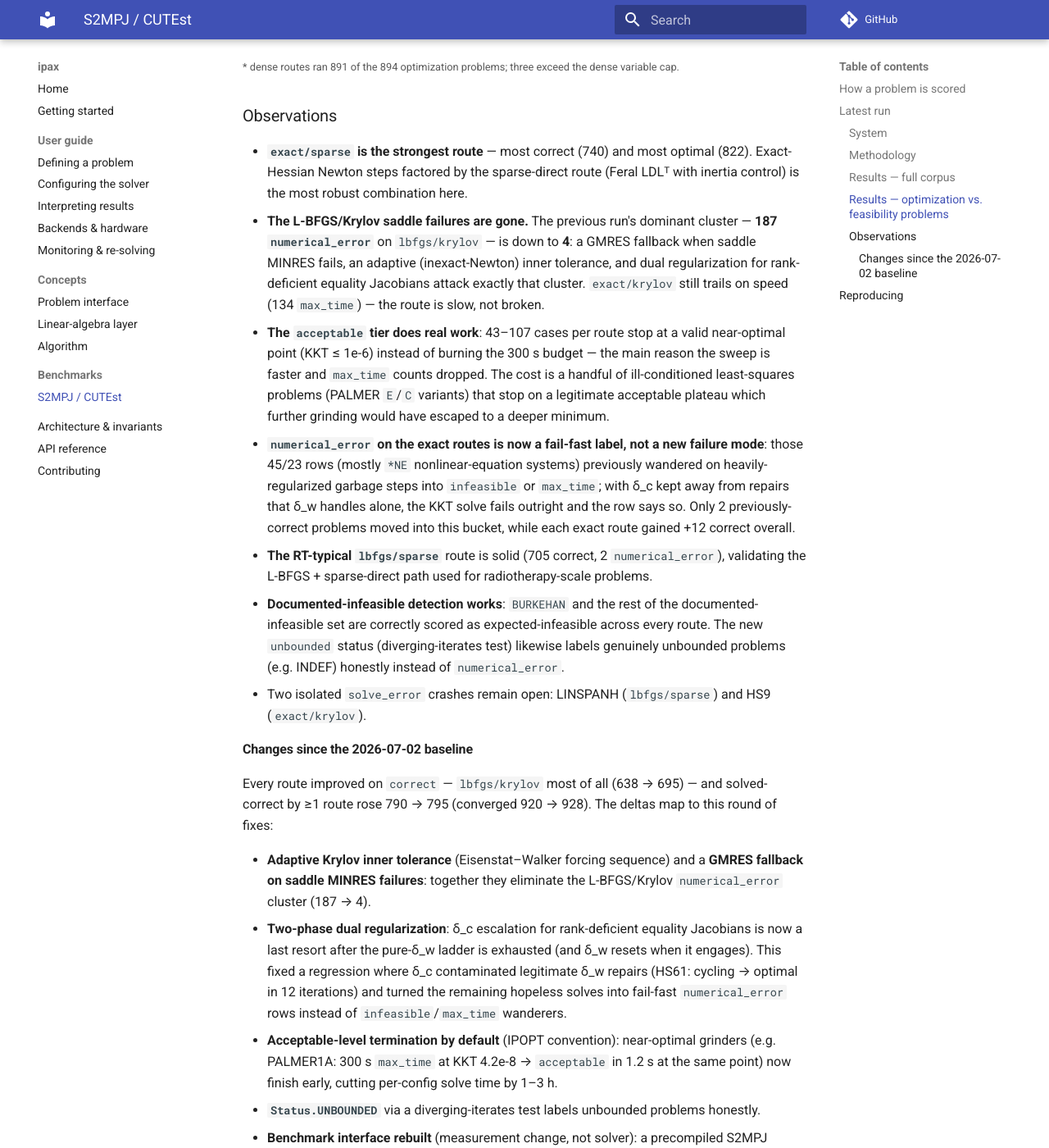
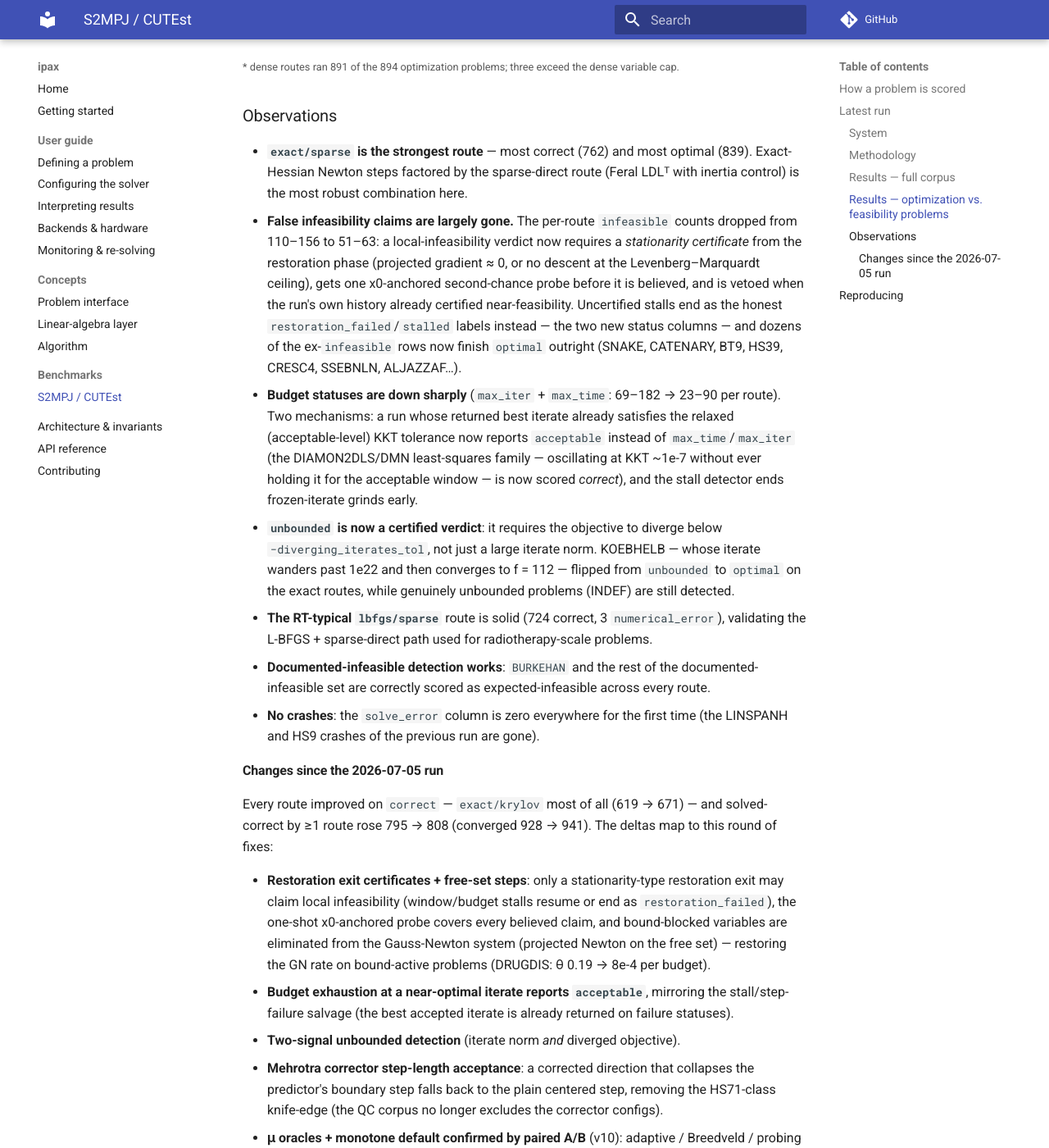
Before and after one commit to wahln/ipax, an MkDocs documentation site: the page built from docs/benchmarks/s2mpj.md, in a window 1280 px wide and 1400 px high, scrolled down 3234 px. Shown: the whole window at 82% size. Built offline with MkDocs 1.6.1 and Material for MkDocs 9.7.7, drawn with Linux system fonts in a browser that asks for light colours; comment, search, counter and statistics services are not loaded; some of the changed text lies outside the part shown.

Commit message:
docs(benchmarks): refresh the S2MPJ page with the 2026-07-10 v11 sweep
Full-corpus rerun after the 2026-07-08/09 fix batch (restoration exit
certificates + x0 probe + free-set steps, budget-ACCEPTABLE salvage,
two-signal unbounded detection, Mehrotra step-length acceptance, mu
oracle arc) and the cuDSS/logging commits.

Headlines vs the 2026-07-05 run: every route up on correct (exact/
sparse 740 -> 762, exact/krylov 619 -> 671), union correct-by-any-route
795 -> 808 and converged-by-any 928 -> 941; per-route infeasible counts
drop from 110-156 to 51-63 (false claims relabeled restoration_failed/
stalled or rescued outright); budget statuses down sharply with the
DIAMON2DLS/DMN least-squares family now scored correct via the
acceptable salvage; KOEBHELB unbounded -> optimal on the exact routes;
zero solve_error rows for the first time. Tables gain the stalled and
restoration_failed status columns.

Co-Authored-By: Claude Fable 5 <noreply@anthropic.com>

```diff
--- a/docs/benchmarks/s2mpj.md
+++ b/docs/benchmarks/s2mpj.md
@@ -85,17 +85,17 @@ infeasibility); `converged` is the weaker tier (reached a valid KKT point, possi
 a different local optimum — a superset of `correct`). The status columns are the raw
 terminal states.
 
-| config | correct | converged | optimal | acceptable | infeasible | max_iter | max_time | unbounded | num.err | solve.err |
-| --- | --- | --- | --- | --- | --- | --- | --- | --- | --- | --- |
-| `lbfgs/dense`  | 710 / 1098 | 839 | 731 | 107 | 149 | 53 | 55  | 1  | 2  | 0 |
-| `lbfgs/krylov` | 695 / 1101 | 822 | 726 | 95  | 143 | 37 | 95  | 1  | 4  | 0 |
-| `lbfgs/sparse` | 705 / 1101 | 834 | 738 | 95  | 156 | 51 | 57  | 1  | 2  | 1 |
-| `exact/dense`  | 715 / 1098 | 840 | 759 | 80  | 110 | 16 | 85  | 3  | 45 | 0 |
-| `exact/krylov` | 619 / 1101 | 764 | 720 | 43  | 147 | 48 | 134 | 6  | 2  | 1 |
-| `exact/sparse` | **740 / 1101** | **870** | **822** | 47 | 120 | 16 | 62 | 11 | 23 | 0 |
+| config | correct | converged | optimal | acceptable | infeasible | stalled | rest.failed | max_iter | max_time | unbounded | num.err | solve.err |
+| --- | --- | --- | --- | --- | --- | --- | --- | --- | --- | --- | --- | --- |
+| `lbfgs/dense`  | 720 / 1098 | 854 | 742 | 111 | 61 | 96 | 63 | 14 | 9  | 1 | 1  | 0 |
+| `lbfgs/krylov` | 706 / 1101 | 840 | 733 | 106 | 61 | 81 | 55 | 9  | 48 | 1 | 7  | 0 |
+| `lbfgs/sparse` | 724 / 1101 | 857 | 736 | 120 | 62 | 95 | 62 | 14 | 8  | 1 | 3  | 0 |
+| `exact/dense`  | 720 / 1098 | 847 | 761 | 85  | 51 | 65 | 36 | 20 | 28 | 1 | 51 | 0 |
+| `exact/krylov` | 671 / 1101 | 807 | 757 | 49  | 63 | 87 | 53 | 24 | 66 | 0 | 2  | 0 |
+| `exact/sparse` | **762 / 1101** | **894** | **839** | 54 | 59 | 49 | 44 | 14 | 16 | 1 | 25 | 0 |
 
-Solved-correct by **at least one route: 795 / 1101**; converged by at least one
-route: **928 / 1101**.
+Solved-correct by **at least one route: 808 / 1101**; converged by at least one
+route: **941 / 1101**.
 
 ### Results — optimization vs. feasibility problems
 
@@ -106,76 +106,79 @@ the optimization rate. The optimization column shows `correct` (`converged`).
 
 | config | optimization (894) | feasibility (207) |
 | --- | --- | --- |
-| `lbfgs/dense`  | 647 / 891* (776) | 63 / 207 |
-| `lbfgs/krylov` | 633 / 894  (760) | 62 / 207 |
-| `lbfgs/sparse` | 642 / 894  (771) | 63 / 207 |
-| `exact/dense`  | 662 / 891* (786) | 53 / 207 |
-| `exact/krylov` | 554 / 894  (699) | 65 / 207 |
-| `exact/sparse` | 671 / 894  (801) | 69 / 207 |
+| `lbfgs/dense`  | 656 / 891* (790) | 64 / 207 |
+| `lbfgs/krylov` | 643 / 894  (777) | 63 / 207 |
+| `lbfgs/sparse` | 660 / 894  (793) | 64 / 207 |
+| `exact/dense`  | 667 / 891* (793) | 53 / 207 |
+| `exact/krylov` | 604 / 894  (740) | 67 / 207 |
+| `exact/sparse` | 688 / 894  (820) | 74 / 207 |
 
 <small>* dense routes ran 891 of the 894 optimization problems; three exceed the
 dense variable cap.</small>
 
 ### Observations
 
-- **`exact/sparse` is the strongest route** — most correct (740) and most
-  optimal (822). Exact-Hessian Newton steps factored by the sparse-direct route
+- **`exact/sparse` is the strongest route** — most correct (762) and most
+  optimal (839). Exact-Hessian Newton steps factored by the sparse-direct route
   (Feral LDLᵀ with inertia control) is the most robust combination here.
-- **The L-BFGS/Krylov saddle failures are gone.** The previous run's dominant
-  cluster — **187 `numerical_error`** on `lbfgs/krylov` — is down to **4**: a
-  GMRES fallback when saddle MINRES fails, an adaptive (inexact-Newton) inner
-  tolerance, and dual regularization for rank-deficient equality Jacobians
-  attack exactly that cluster. `exact/krylov` still trails on speed
-  (134 `max_time`) — the route is slow, not broken.
-- **The `acceptable` tier does real work**: 43–107 cases per route stop at a
-  valid near-optimal point (KKT ≤ 1e-6) instead of burning the 300 s budget —
-  the main reason the sweep is faster and `max_time` counts dropped. The cost is
-  a handful of ill-conditioned least-squares problems (PALMER `E`/`C` variants)
-  that stop on a legitimate acceptable plateau which further grinding would have
-  escaped to a deeper minimum.
-- **`numerical_error` on the exact routes is now a fail-fast label, not a new
-  failure mode**: those 45/23 rows (mostly `*NE` nonlinear-equation systems)
-  previously wandered on heavily-regularized garbage steps into `infeasible` or
-  `max_time`; with δ_c kept away from repairs that δ_w handles alone, the KKT
-  solve fails outright and the row says so. Only 2 previously-correct problems
-  moved into this bucket, while each exact route gained +12 correct overall.
-- **The RT-typical `lbfgs/sparse`** route is solid (705 correct, 2
+- **False infeasibility claims are largely gone.** The per-route `infeasible`
+  counts dropped from 110–156 to 51–63: a local-infeasibility verdict now
+  requires a *stationarity certificate* from the restoration phase (projected
+  gradient ≈ 0, or no descent at the Levenberg–Marquardt ceiling), gets one
+  x0-anchored second-chance probe before it is believed, and is vetoed when
+  the run's own history already certified near-feasibility. Uncertified stalls
+  end as the honest `restoration_failed`/`stalled` labels instead — the two
+  new status columns — and dozens of the ex-`infeasible` rows now finish
+  `optimal` outright (SNAKE, CATENARY, BT9, HS39, CRESC4, SSEBNLN, ALJAZZAF…).
+- **Budget statuses are down sharply** (`max_iter` + `max_time`: 69–182 →
+  23–90 per route). Two mechanisms: a run whose returned best iterate already
+  satisfies the relaxed (acceptable-level) KKT tolerance now reports
+  `acceptable` instead of `max_time`/`max_iter` (the DIAMON2DLS/DMN
+  least-squares family — oscillating at KKT ~1e-7 without ever holding it for
+  the acceptable window — is now scored *correct*), and the stall detector
+  ends frozen-iterate grinds early.
+- **`unbounded` is now a certified verdict**: it requires the objective to
+  diverge below `−diverging_iterates_tol`, not just a large iterate norm.
+  KOEBHELB — whose iterate wanders past 1e22 and then converges to f = 112 —
+  flipped from `unbounded` to `optimal` on the exact routes, while genuinely
+  unbounded problems (INDEF) are still detected.
+- **The RT-typical `lbfgs/sparse`** route is solid (724 correct, 3
   `numerical_error`), validating the L-BFGS + sparse-direct path used for
   radiotherapy-scale problems.
 - **Documented-infeasible detection works**: `BURKEHAN` and the rest of the
   documented-infeasible set are correctly scored as expected-infeasible across
-  every route. The new `unbounded` status (diverging-iterates test) likewise
-  labels genuinely unbounded problems (e.g. INDEF) honestly instead of
-  `numerical_error`.
-- Two isolated `solve_error` crashes remain open: LINSPANH (`lbfgs/sparse`) and
-  HS9 (`exact/krylov`).
+  every route.
+- **No crashes**: the `solve_error` column is zero everywhere for the first
+  time (the LINSPANH and HS9 crashes of the previous run are gone).
 
-#### Changes since the 2026-07-02 baseline
+#### Changes since the 2026-07-05 run
 
-Every route improved on `correct` — `lbfgs/krylov` most of all (638 → 695) —
-and solved-correct by ≥1 route rose 790 → 795 (converged 920 → 928). The deltas
-map to this round of fixes:
+Every route improved on `correct` — `exact/krylov` most of all (619 → 671) —
+and solved-correct by ≥1 route rose 795 → 808 (converged 928 → 941). The
+deltas map to this round of fixes:
 
-- **Adaptive Krylov inner tolerance** (Eisenstat–Walker forcing sequence) and a
-  **GMRES fallback on saddle MINRES failures**: together they eliminate the
-  L-BFGS/Krylov `numerical_error` cluster (187 → 4).
-- **Two-phase dual regularization**: δ_c escalation for rank-deficient equality
-  Jacobians is now a last resort after the pure-δ_w ladder is exhausted (and
-  δ_w resets when it engages). This fixed a regression where δ_c contaminated
-  legitimate δ_w repairs (HS61: cycling → optimal in 12 iterations) and turned
-  the remaining hopeless solves into fail-fast `numerical_error` rows instead of
-  `infeasible`/`max_time` wanderers.
-- **Acceptable-level termination by default** (IPOPT convention): near-optimal
-  grinders (e.g. PALMER1A: 300 s `max_time` at KKT 4.2e-8 → `acceptable` in
-  1.2 s at the same point) now finish early, cutting per-config solve time by
-  1–3 h.
-- **`Status.UNBOUNDED`** via a diverging-iterates test labels unbounded problems
-  honestly.
-- **Benchmark interface rebuilt** (measurement change, not solver): a precompiled
-  S2MPJ evaluator removes the ~90% interpretive-evaluation overhead (6–37×
-  faster solves), and the runner fans problems out over worker processes
-  (`--jobs`). Wall-clock for the full six-config sweep: ~4.5 h → ~3.4 h — with
-  per-solve times now reflecting the solver itself.
+- **Restoration exit certificates + free-set steps**: only a stationarity-type
+  restoration exit may claim local infeasibility (window/budget stalls resume
+  or end as `restoration_failed`), the one-shot x0-anchored probe covers every
+  believed claim, and bound-blocked variables are eliminated from the
+  Gauss-Newton system (projected Newton on the free set) — restoring the GN
+  rate on bound-active problems (DRUGDIS: θ 0.19 → 8e-4 per budget).
+- **Budget exhaustion at a near-optimal iterate reports `acceptable`**,
+  mirroring the stall/step-failure salvage (the best accepted iterate is
+  already returned on failure statuses).
+- **Two-signal unbounded detection** (iterate norm *and* diverged objective).
+- **Mehrotra corrector step-length acceptance**: a corrected direction that
+  collapses the predictor's boundary step falls back to the plain centered
+  step, removing the HS71-class knife-edge (the QC corpus no longer excludes
+  the corrector configs).
+- **μ oracles + monotone default confirmed by paired A/B** (v10): adaptive /
+  Breedveld / probing schedules are available opt-in; correctors now consume
+  the oracle's μ instead of choosing it.
+- Not visible in this CPU sweep but in the same batch: an opt-in **sparse
+  condensed normal-equations route** for tall problems with localized
+  Jacobians (32× faster than the dense route at n = 10k on banded QPs), a
+  **density gate** on the tall dense-route auto-selection, and cuDSS-route
+  fixes verified against a real GPU runtime.
 
 ## Reproducing
 
```
Also changed, not shown: other parts of docs/benchmarks/s2mpj.md (+4 -4 lines).
